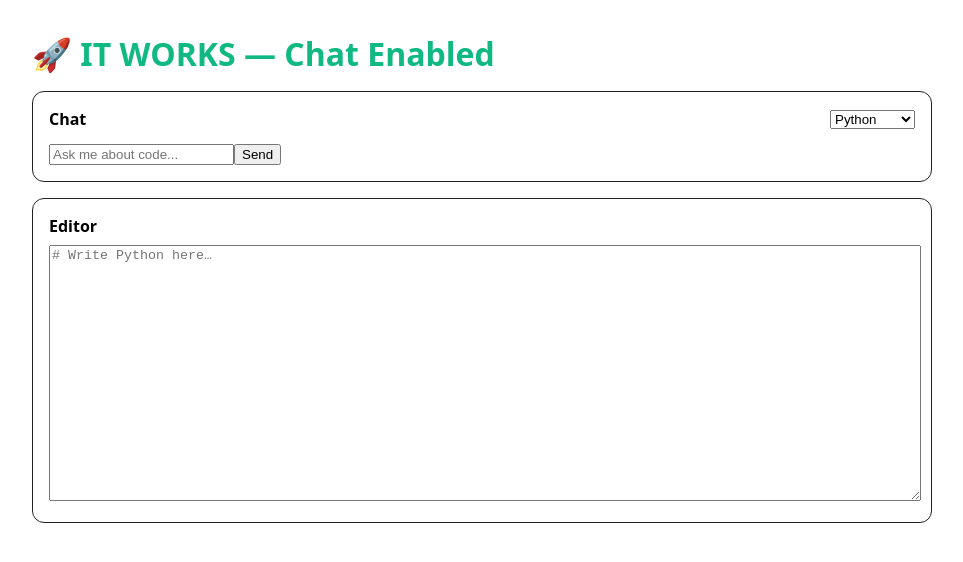
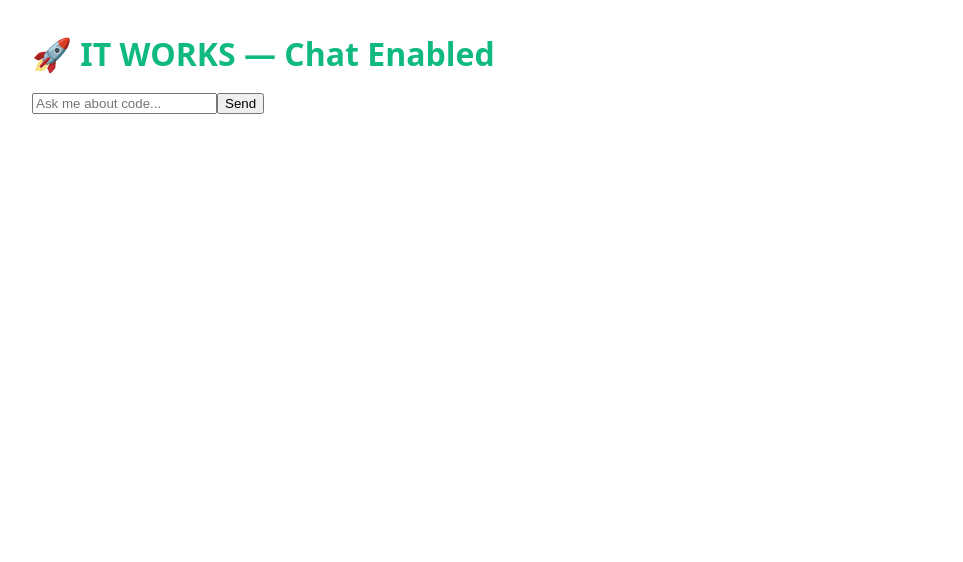
Before and after one commit to g-angelovS/my-coding-tutor, a Next.js app: page / in a window 1280 px wide. Shown: the top 562 px of the page, without its empty margins (158-1121 px from the left). Built offline with nearby package versions, Linux system fonts and the light colour scheme.

Commit message:
Update page.tsx

```diff
--- a/app/page.tsx
+++ b/app/page.tsx
@@ -1,29 +1,11 @@
 'use client'
 import Chat from '../components/Chat'
-import { useState } from 'react'
 
 export default function Page() {
-  const [code, setCode] = useState('')
-  const [language, setLanguage] = useState<'python'|'javascript'>('python')
   return (
     <main style={{maxWidth: 900, margin:'2rem auto', padding:'0 1rem'}}>
       <h1 style={{fontSize:'2rem', marginBottom:'1rem', color:'#10b981'}}>🚀 IT WORKS — Chat Enabled</h1>
-      <div style={{display:'grid', gap:'1rem', gridTemplateColumns:'1fr'}}>
-        <section style={{border:'1px solid #222', borderRadius:12, padding:16}}>
-          <div style={{display:'flex', justifyContent:'space-between', alignItems:'center', marginBottom:12}}>
-            <strong>Chat</strong>
-            <select value={language} onChange={e=>setLanguage(e.target.value as any)}>
-              <option value="python">Python</option>
-              <option value="javascript">JavaScript</option>
-            </select>
-          </div>
-          <Chat language={language} code={code} />
-        </section>
-        <section style={{border:'1px solid #222', borderRadius:12, padding:16}}>
-          <strong>Editor</strong>
-          <textarea value={code} onChange={e=>setCode(e.target.value)} style={{width:'100%', height:250, marginTop:8}} spellCheck={false} placeholder={language==='python' ? '# Write Python here…' : '// Write JavaScript here…'} />
-        </section>
-      </div>
+      <Chat />
     </main>
   )
 }
```
